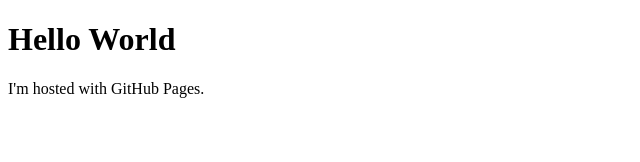
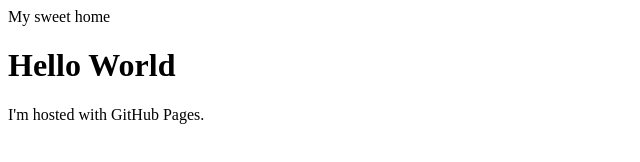
Before and after one commit to cwen550827/cwen550827.github.io, a plain HTML site: page index.html in a window 1280 px wide. Shown: the whole page, without its empty margins (0-640 px from the left). Drawn offline with Linux system fonts and the light colour scheme.

Commit message:
Update index.html

```diff
--- a/index.html
+++ b/index.html
@@ -1,5 +1,6 @@
 <!DOCTYPE html>
 <html>
+    <header>My sweet home</header>
 <body>
 <h1>Hello World</h1>
 <p>I'm hosted with GitHub Pages.</p>
```
